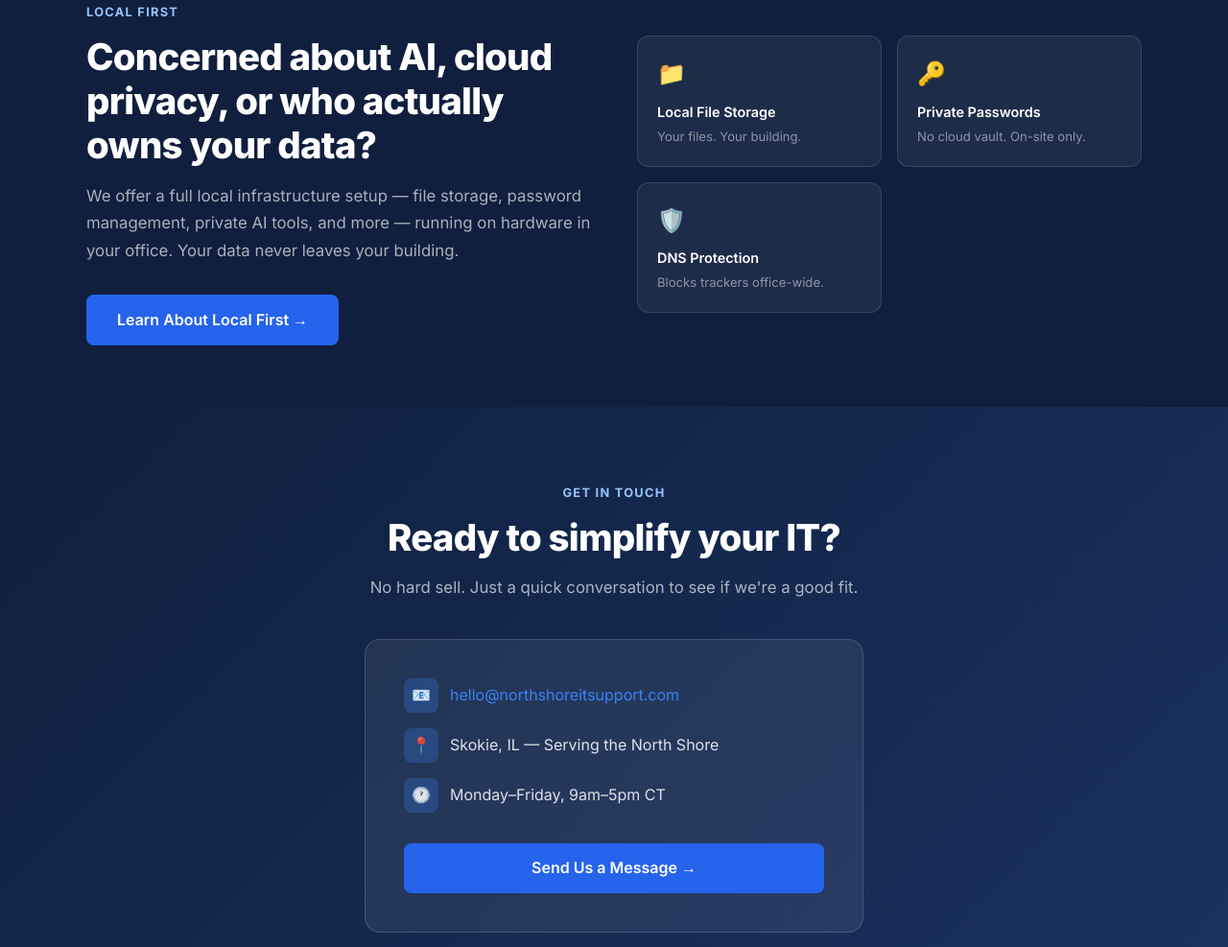
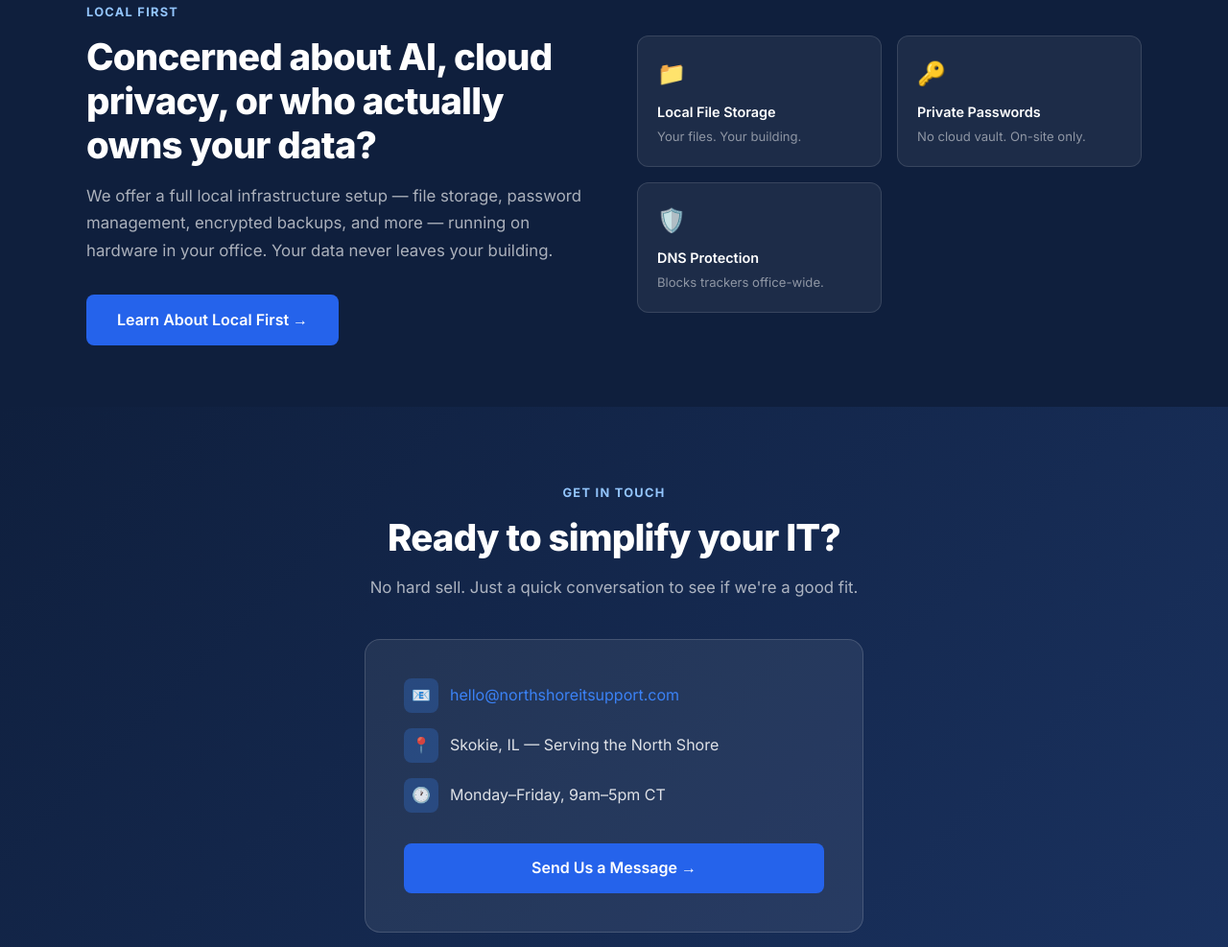
Before and after one commit to whoknowsmann/northshore-it, a plain HTML site: page index.html in a window 1280 px wide. Shown: the part 4294-5281 px from the top of the page at 96% size. Drawn offline with Linux system fonts and the light colour scheme.

Commit message:
Remove private AI tools mention from homepage teaser

```diff
--- a/index.html
+++ b/index.html
@@ -835,7 +835,7 @@
     <div>
       <span class="section-label" style="color:#93c5fd;">Local First</span>
       <h2 class="section-title" style="color:white;">Concerned about AI, cloud privacy, or who actually owns your data?</h2>
-      <p style="color:rgba(255,255,255,0.65);font-size:1.05rem;line-height:1.7;margin-bottom:2rem;">We offer a full local infrastructure setup — file storage, password management, private AI tools, and more — running on hardware in your office. Your data never leaves your building.</p>
+      <p style="color:rgba(255,255,255,0.65);font-size:1.05rem;line-height:1.7;margin-bottom:2rem;">We offer a full local infrastructure setup — file storage, password management, encrypted backups, and more — running on hardware in your office. Your data never leaves your building.</p>
       <a href="privacy.html" class="btn-primary" style="display:inline-block;">Learn About Local First →</a>
     </div>
     <div style="display:grid;grid-template-columns:1fr 1fr;gap:1rem;">
```
